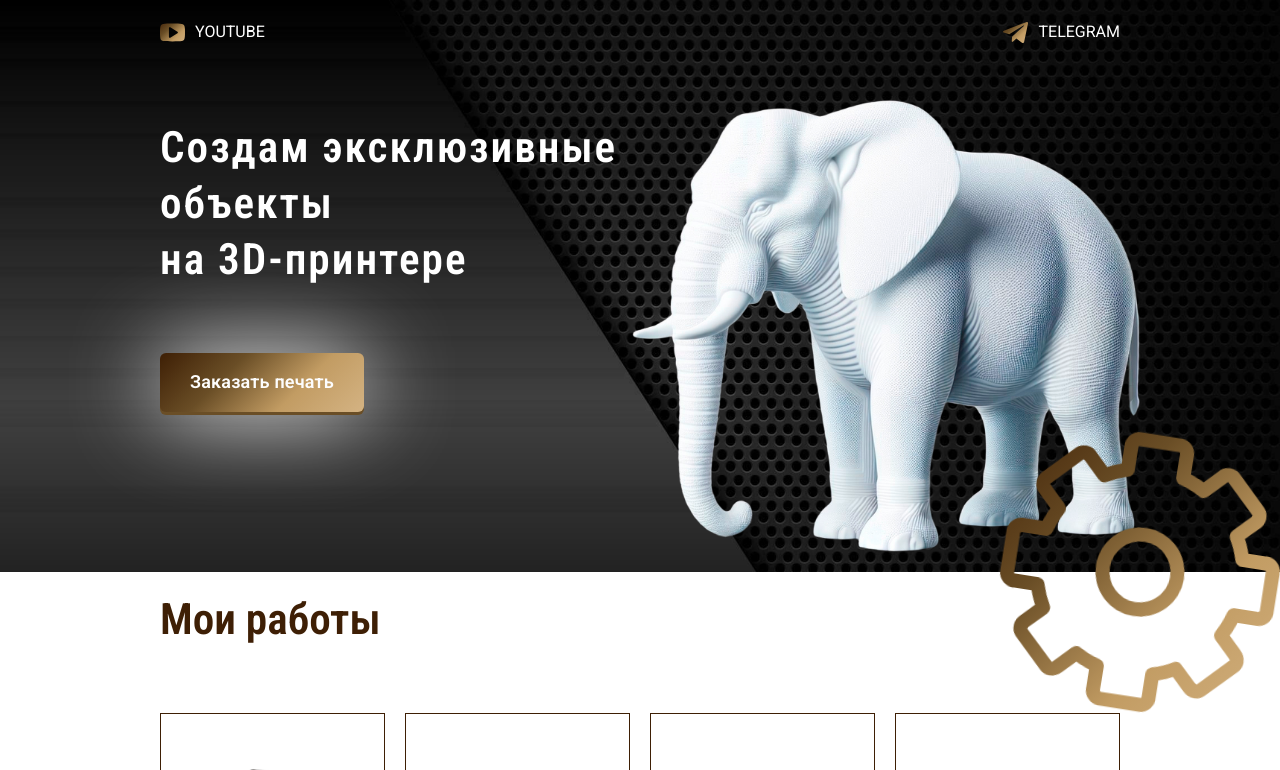
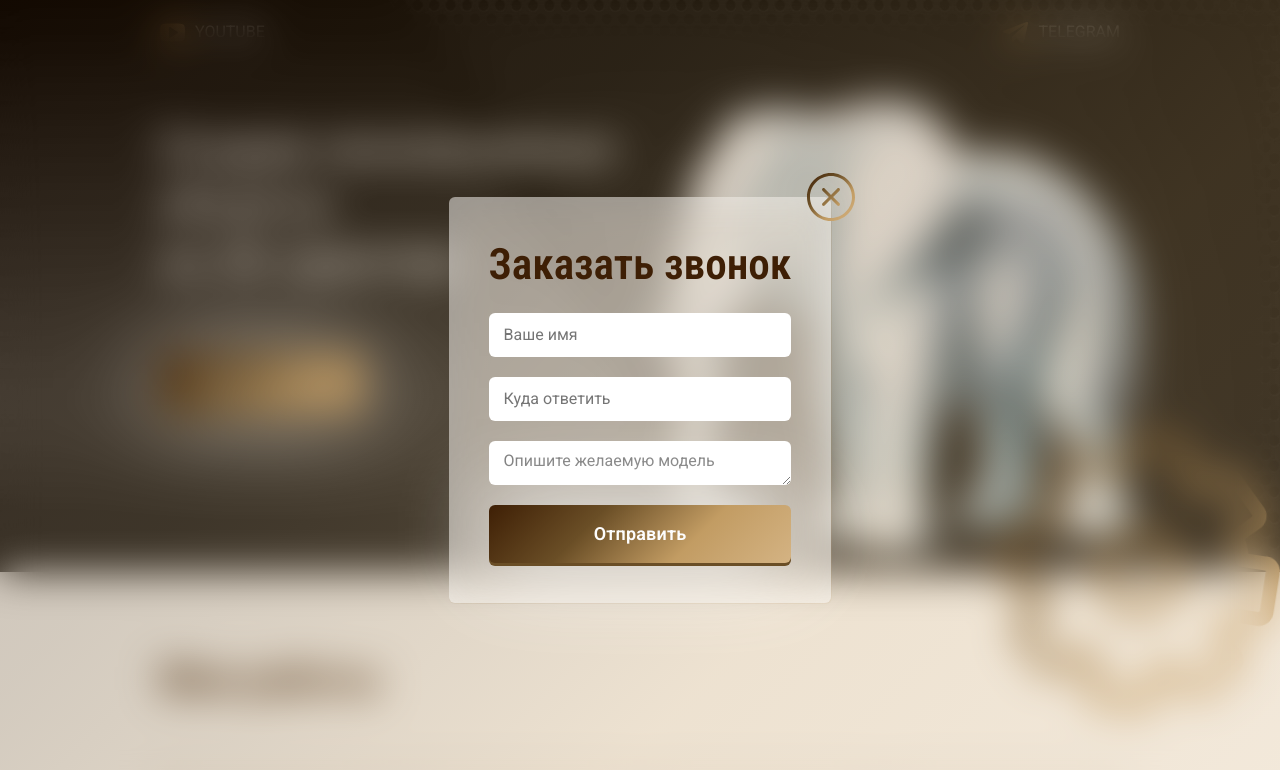
Before and after one commit to uzinok/3d_news, a website: page src/index.html in a window 1280 px wide. Shown: the top 770 px of the page. Drawn offline with nearby package versions, Linux system fonts and the light colour scheme; files that its build step writes are made by us from their sources.

Commit message:
последние правки

```diff
--- a/src/index.html
+++ b/src/index.html
@@ -49,10 +49,20 @@
 		</section>
 		<div class="popup">
 			<div class="popup__container container">
-				<form action="#" class="popup__form"></form>
+				<button type="button" class="popup__close close" onclick="document.querySelector('.popup').remove()">
+					<span class="visually-hidden">Закрыть</span>
+				</button>
+				<form action="#" class="popup__form form">
+					<h2 class="form__title title">Заказать звонок</h2>
+					<input type="text" name="name" id="name" class="input" placeholder="Ваше имя">
+					<input type="text" name="contact" id="contact" class="input" placeholder="Куда ответить">
+					<textarea name="comments" id="comments" class="input textarea" placeholder="Опишите желаемую модель"></textarea>
+					<button type="submit" class="form__button button">Отправить</button>
+				</form>
 			</div>
 		</div>
 	</main>
+	<footer class="footer">© 2025</footer>
 	<!-- background-image: linear-gradient(135deg, #3e1f05, #6a4e26, #c29c63, #d4b383); -->
 </body>
 
--- /dev/null
+++ b/src/styles/blocks/footer.scss
@@ -0,0 +1,4 @@
+.footer {
+	padding: var(--indent);
+	text-align: center;
+}
--- /dev/null
+++ b/src/styles/blocks/form.scss
@@ -0,0 +1,8 @@
+.form {
+	display: grid;
+	gap: var(--indent);
+}
+
+.form__title {
+	margin-bottom: 0;
+}
--- a/src/styles/blocks/gallery.scss
+++ b/src/styles/blocks/gallery.scss
@@ -1,4 +1,5 @@
 .gallery__container {
+	padding-top: 5em;
 	position: relative;
 }
 
--- a/src/styles/blocks/hero.scss
+++ b/src/styles/blocks/hero.scss
@@ -21,6 +21,7 @@
 	}
 
 	@media (min-width: 1000px) {
+		min-height: 470px;
 		padding-bottom: 160px;
 	}
 
--- /dev/null
+++ b/src/styles/blocks/input.scss
@@ -0,0 +1,13 @@
+.input {
+	box-sizing: border-box;
+	height: 44px;
+	padding: 12px 15px;
+	font-size: inherit;
+	line-height: 1;
+	font-family: inherit;
+	color: inherit;
+	background-color: #fff;
+	border: 1px solid #bbb;
+	border-width: 0;
+	border-radius: 6px;
+}
--- /dev/null
+++ b/src/styles/blocks/popup.scss
@@ -0,0 +1,59 @@
+.popup {
+	position: fixed;
+	z-index: 1;
+	display: flex;
+	align-items: center;
+	backdrop-filter: blur(20px);
+	inset: 0;
+
+	&::before {
+		content: '';
+		position: absolute;
+		z-index: -1;
+		background-image: linear-gradient(135deg, #3e1f05, #6a4e26, #c29c63, #d4b383);
+		opacity: 0.3;
+		inset: 0;
+	}
+}
+
+.popup__container {
+	width: fit-content;
+	background-color: rgba($color: #ffffff, $alpha: 0.5);
+	border-radius: 6px;
+	backdrop-filter: blur(20px);
+	padding: calc(var(--indent) * 2);
+}
+
+.popup__close {
+	appearance: none;
+	border: 0;
+	padding: 0;
+	background-color: transparent;
+	position: absolute;
+	top: -24px;
+	right: -24px;
+	width: 48px;
+	height: 48px;
+	border-radius: 50%;
+	backdrop-filter: blur(20px);
+
+	&:hover {
+		opacity: 0.8;
+		cursor: pointer;
+	}
+
+	&:active {
+		opacity: 0.6;
+	}
+
+	&::before {
+		content: '';
+		position: absolute;
+		inset: 0;
+		mask-image: url(../../img/close.svg);
+		mask-size: contain;
+		mask-position: center;
+		mask-repeat: no-repeat;
+		background-image: linear-gradient(135deg, #3e1f05, #6a4e26, #c29c63, #d4b383);
+	}
+}
--- a/src/styles/main.scss
+++ b/src/styles/main.scss
@@ -9,3 +9,7 @@
 @import './blocks/main.scss';
 @import './blocks/hero.scss';
 @import './blocks/gallery.scss';
+@import './blocks/popup.scss';
+@import './blocks/form.scss';
+@import './blocks/input.scss';
+@import './blocks/footer.scss';
```
Also changed, not shown: src/img/close.svg (added).
